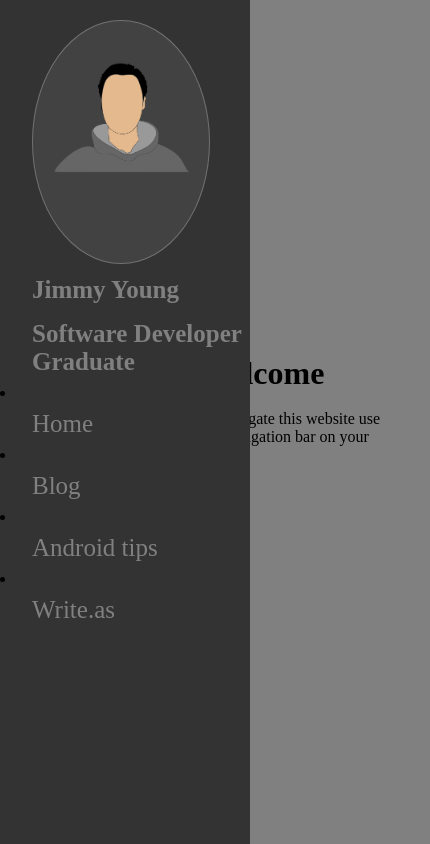
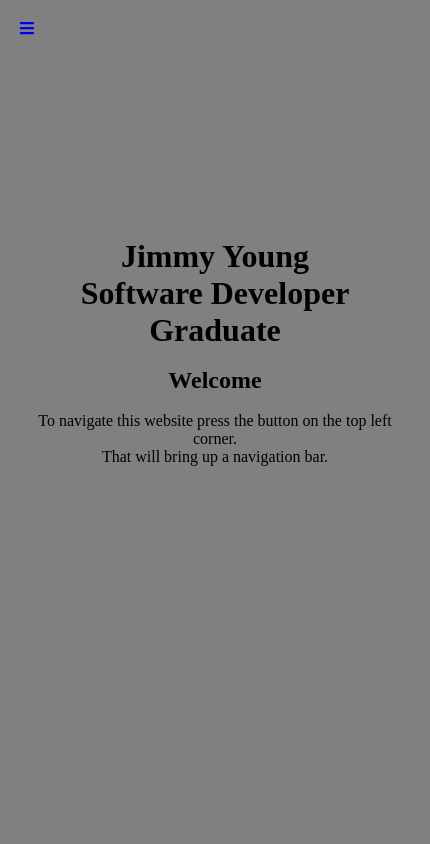
Before and after one commit to ThemApples/WebPage, a plain HTML site: page index.html in a window 390 px wide. Shown: the top 844 px of the page, 430 px wide, since content can reach past the window. Drawn offline with Linux system fonts and the light colour scheme.

Commit message:
Big Update

```diff
--- a/css/style.css
+++ b/css/style.css
@@ -9,7 +9,44 @@ html, body{
   backdrop-filter: blur(6px);
 }
 
-.side .avatar {
+#main{
+  overflow: auto;
+  padding-bottom: 100px;
+  background-color: gray;
+}
+
+.nav {
+	height: 100%;
+	width: 0;
+	position: fixed;
+	z-index: 1;
+	top: 0;
+	left: 0;
+	background-color: #111;
+	opacity: .9;
+	overflow-x: hidden;
+	padding-top: 60px;
+	transition: 0.7s;
+}
+.nav a {
+	display: block;
+	padding: 20px 30px;
+	font-size: 25px;
+	text-decoration: none;
+	color: #ccc;
+}
+.nav a:hover {
+	color: #fff;
+	transition: 0.4s;
+}
+.nav .close {
+	position: absolute;
+	top: 0;
+	right: 22px;
+	margin-left: 50px;
+	font-size: 30px
+}
+.nav .avatar {
   border-radius: 100%;
   display: inline-block;
   margin: 0 2em 0;
@@ -18,60 +55,54 @@ html, body{
   background-color: rgba(255, 255, 255, 0.075);
 }
 
-.side .avatar img {
+.nav .avatar img {
   border-radius: 100%;
   display: block;
   width: 10em;
 }
-.side {
-  height: 100%;
-  width: 250px;
-  position: fixed;
-  z-index: 1;
-  top: 0;
-  left: 0;
-  background-color:#333;
-  overflow-x: hidden;
-  padding-top: 20px;
+
+#content {
+	padding: 20px;
+	transition: margin-left 0.7s;
+	overflow: hidden;
+	width: 100%;
 }
-.side a {
-  padding: 8px 8px 8px 32px;
-  text-decoration: none;
-  font-size: 25px;
-  color: gray;
-  display: block;
-  transition: 0.3s;
+#outer-content{
+  margin-top: 200px;
 }
 
-.side a:hover {
-  color: #f1f1f1;
-}
-
-.side h1{
-  padding: 8px 8px 8px 32px;
-  color: gray;
-  font-size: 25px;
-}
-
-#main{
-  overflow: auto;
-  padding-bottom: 100px;
-  margin-left: 500px;
-  background-color: gray;
-}
-
-#contain{
-
-}
-
-#header{
-
-}
 .home-container{
   overflow: auto;
   height: 100px;
-  padding-top:355px;
   padding-bottom:370px;
+  align-content: center;
+}
+
+.home-container h1{
+  text-align: center;
+}
+
+.home-container h2{
+  text-align: center;
+}
+
+.home-container p{
+  text-align: center;
+}
+
+.home-container .avatar {
+  border-radius: 100%;
+  display: inline-block;
+  margin: 0 2em 0;
+  padding: 0.5em;
+  border: solid 1px rgba(255, 255, 255, 0.25);
+  background-color: rgba(255, 255, 255, 0.075);
+}
+
+.home-container .avatar img {
+  border-radius: 100%;
+  display: block;
+  width: 10em;
 }
 
 .container{
@@ -175,16 +206,14 @@ html, body{
     width: 400px;
   }
   #main{
-    margin-left: 200px;
+    margin-left: 100px;
   }
-  .home-container{
-    float: right;
-  }
+
 }
 
 @media (max-width:768px) {
   .container .card{
-    width: 300px;
+    width: 100px;
     flex-direction: column;
     height: auto;
   }
--- a/index.html
+++ b/index.html
@@ -4,30 +4,64 @@
     <meta charset="utf-8">
     <meta name="viewport" content="width=device-width, initial-scale=1" />
     <link rel="stylesheet" href="css/style.css">
+
+    <script defer src="https://use.fontawesome.com/releases/v5.0.7/js/all.js">
+    </script>
+
+    <script>
+      function openSlideMenu(){
+        document.getElementById('menu').style.width = '250px';
+        document.getElementById('content').style.marginLeft = '250px';
+      }
+      function closeSlideMenu(){
+        document.getElementById('menu').style.width = '0';
+        document.getElementById('content').style.marginLeft = '0';
+      }
+    </script>
     <title>Home</title>
   </head>
+
   <body>
     <header id="header">
     </header>
-    <div class= "side">
-    <span class="avatar"><img src="images/minimal.png" alt="" /></span>
-    <h1>Jimmy Young</h1>
-    <h1>Software Developer Graduate</h1>
-      <li><a href="index.html"><span class="label">Home</span></a></li>
-      <li><a href="blog.html" ><span class="label">Blog</span></a></li>
-      <li><a href="android.html"><span class="label">Android tips</span></a></li>
-      <li><a href="https://write.as/jimmy-young/" ><span class="label">Write.as</span></a></li>
-    </div>
-    <div id = "contain">
-        </div>
-      <div id="main">
+
+
+    <div id="content">
+      <span class="slide">
+        <a href="#" onclick="openSlideMenu()">
+          <i class="fas fa-bars"></i>
+        </a>
+      </span>
+
+      <div id="menu" class="nav">
+        <a href="#" class="close" onclick="closeSlideMenu()">
+          <i class="fas fa-times"></i>
+        </a>
+        <span class="avatar"><img src="images/minimal.png" alt="" /></span>
+        <a href="index.html">Home</a>
+        <a href="blog.html">Blog</a>
+        <a href="android.html">Android Tips</a>
+        <a href="https://write.as/jimmy-young/">Write.as</a>
+      </div>
+
+      <div id="outer-content">
         <div class="home-container">
-          <h1>Welcome</h1>
+          <h1>Jimmy Young</h1>
+          <h1>Software Developer Graduate</h1>
           <br>
-          <p>To navigate this website use the navigation bar on your left.</p>
-
+          <h2>Welcome</h2>
+          <br>
+          <p>To navigate this website press the button on the top left corner.</p>
+          <p>That will bring up a navigation bar.</p>
+      </div>
       </div>
     </div>
+
+
+      <div id="main">
+
+    </div>
+
     <footer id="footer">
         <li><a href="https://github.com/ThemApples" ><span class="label">Github</span></a></li>
         <li><a href="https://www.linkedin.com/in/jimmy-0-young/"><span class="label">Linkedin</span></a></li>
```
Also changed, not shown: android.html (+47 -10 lines), blog.html (+34 -9 lines), 1 other file.
